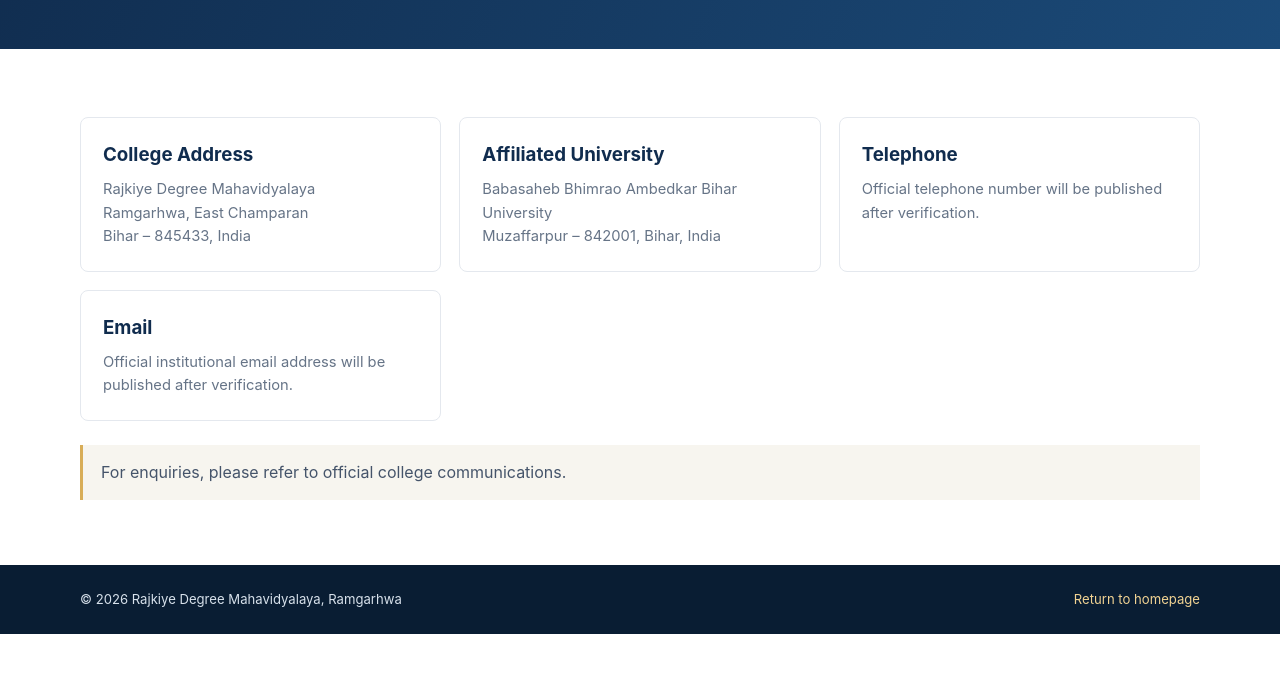
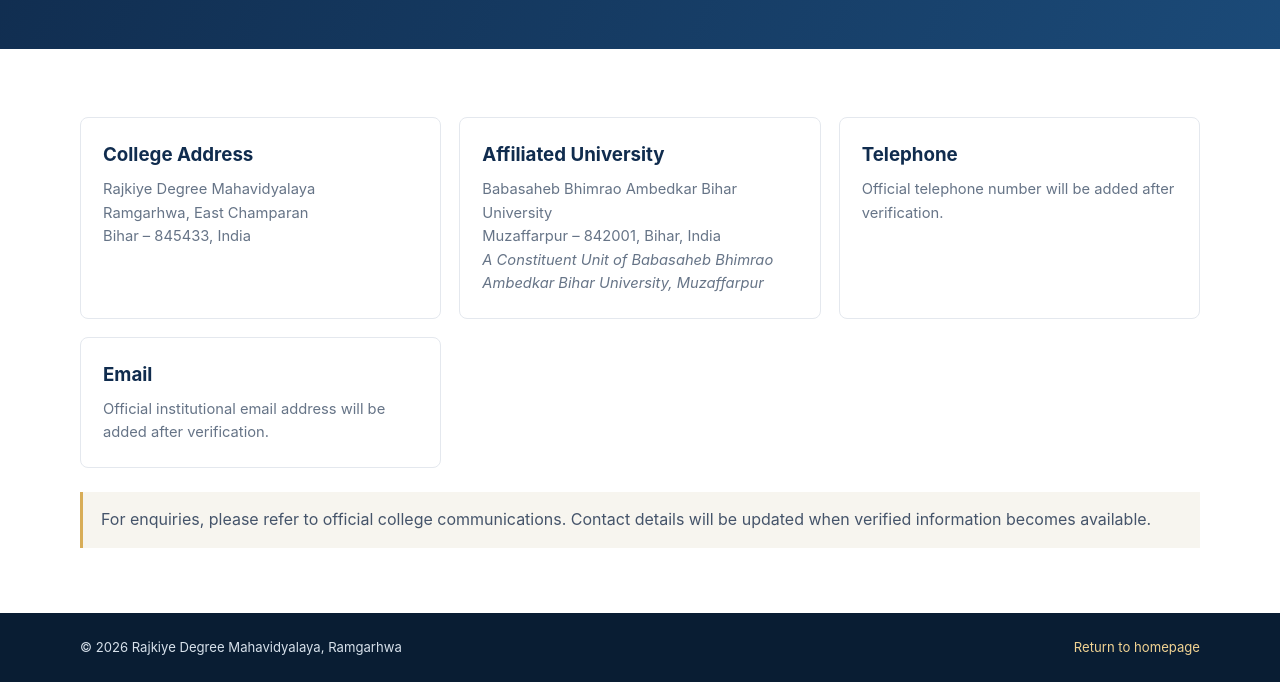
Before and after one commit to rmdramgarhwa-cpu/rajkiye-degree-mahavidyalaya, a plain HTML site: page contact.html in a window 1280 px wide. Shown: the part 389-1071 px from the top of the page. Before the commit the page ends 1023 px from the top, so only its background shows below. Drawn offline with Linux system fonts and the light colour scheme.

Commit message:
Add files via upload

```diff
--- a/contact.html
+++ b/contact.html
@@ -17,11 +17,9 @@
 <header class="masthead"><div class="container"><div class="brand"><div class="seal" aria-label="Temporary college emblem">✦</div><div><h1>Rajkiye Degree Mahavidyalaya</h1><p>Ramgarhwa · East Champaran, Bihar, India</p></div></div></div></header>
 <nav><div class="container"><a href="index.html">← Back to Home</a><a href="about.html" target="_blank" rel="noopener">About Us ↗</a><a href="academics.html" target="_blank" rel="noopener">Academics ↗</a><a href="faculty.html" target="_blank" rel="noopener">Faculty ↗</a><a href="notices.html" target="_blank" rel="noopener">Notices ↗</a><a href="facilities.html" target="_blank" rel="noopener">Facilities ↗</a><a href="contact.html" target="_blank" rel="noopener">Contact ↗</a></div></nav>
 <section class="hero"><div class="container"><div class="eyebrow">Get in touch</div><h2>Contact Information</h2><p>Use the college&#x27;s verified contact channels for enquiries about admissions, academics, examinations, and administration.</p></div></section>
-
 <main>
 <div class="container">
   <div class="panel-grid">
-
     <article class="panel">
       <h3>College Address</h3>
       <p>Rajkiye Degree Mahavidyalaya<br>
@@ -33,25 +31,25 @@
       <h3>Affiliated University</h3>
       <p>Babasaheb Bhimrao Ambedkar Bihar University<br>
       Muzaffarpur – 842001, Bihar, India</p>
+      <p><em>A Constituent Unit of Babasaheb Bhimrao Ambedkar Bihar University, Muzaffarpur</em></p>
     </article>
 
     <article class="panel">
       <h3>Telephone</h3>
-<p>Official telephone number will be published after verification.</p>
+      <p>Official telephone number will be added after verification.</p>
     </article>
 
     <article class="panel">
       <h3>Email</h3>
-<p>Official institutional email address will be published after verification.</p>
+      <p>Official institutional email address will be added after verification.</p>
     </article>
+  </div>
 
-</div>
   <div class="note">
-For enquiries, please refer to official college communications.
+    For enquiries, please refer to official college communications. Contact details will be updated when verified information becomes available.
   </div>
 </div>
 </main>
-
 <footer><div class="container"><span>© <span id="year"></span> Rajkiye Degree Mahavidyalaya, Ramgarhwa</span><span><a href="index.html">Return to homepage</a></span></div></footer>
 <script>document.getElementById('year').textContent=new Date().getFullYear();</script>
 </body></html>
```
Lines whose indentation alone changed are shown as unchanged.
